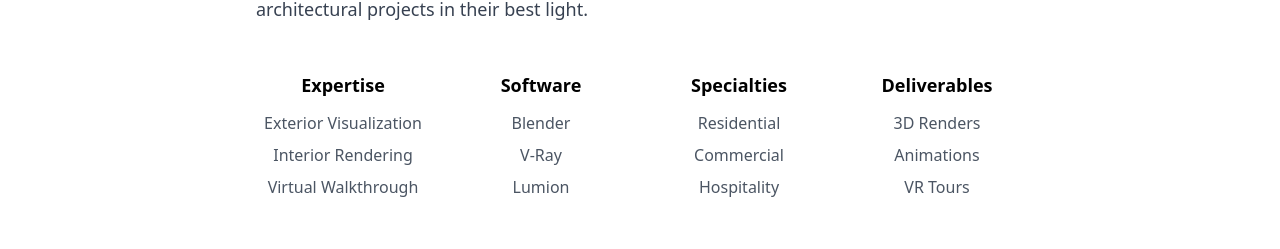
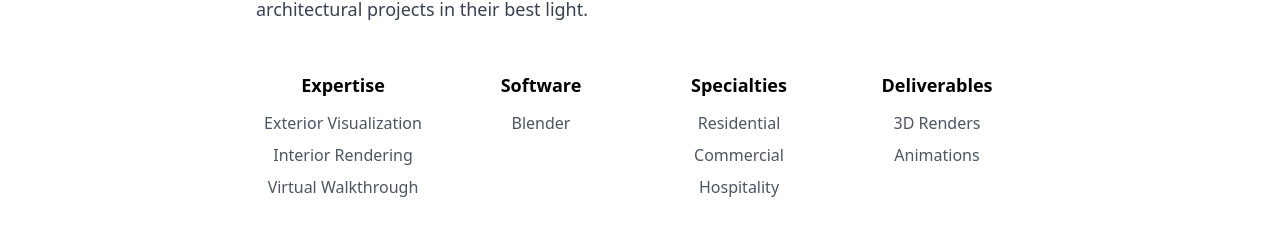
Before and after one commit to Haaseeb/3DPortfolio, a React (Vite) app in the folder project/: page / in a window 1280 px wide. Shown: the part 1189-1438 px from the top of the page. Built offline with nearby package versions, Linux system fonts and the light colour scheme.

Commit message:
Update About.tsx

```diff
--- a/project/src/components/About.tsx
+++ b/project/src/components/About.tsx
@@ -20,9 +20,9 @@ export function About() {
           </p>
           <div className="grid grid-cols-2 md:grid-cols-4 gap-6 mt-12">
             <Skill title="Expertise" items={['Exterior Visualization', 'Interior Rendering', 'Virtual Walkthrough']} />
-            <Skill title="Software" items={['Blender', 'V-Ray', 'Lumion']} />
+            <Skill title="Software" items={['Blender']} />
             <Skill title="Specialties" items={['Residential', 'Commercial', 'Hospitality']} />
-            <Skill title="Deliverables" items={['3D Renders', 'Animations', 'VR Tours']} />
+            <Skill title="Deliverables" items={['3D Renders', 'Animations']} />
           </div>
         </div>
       </div>
```
